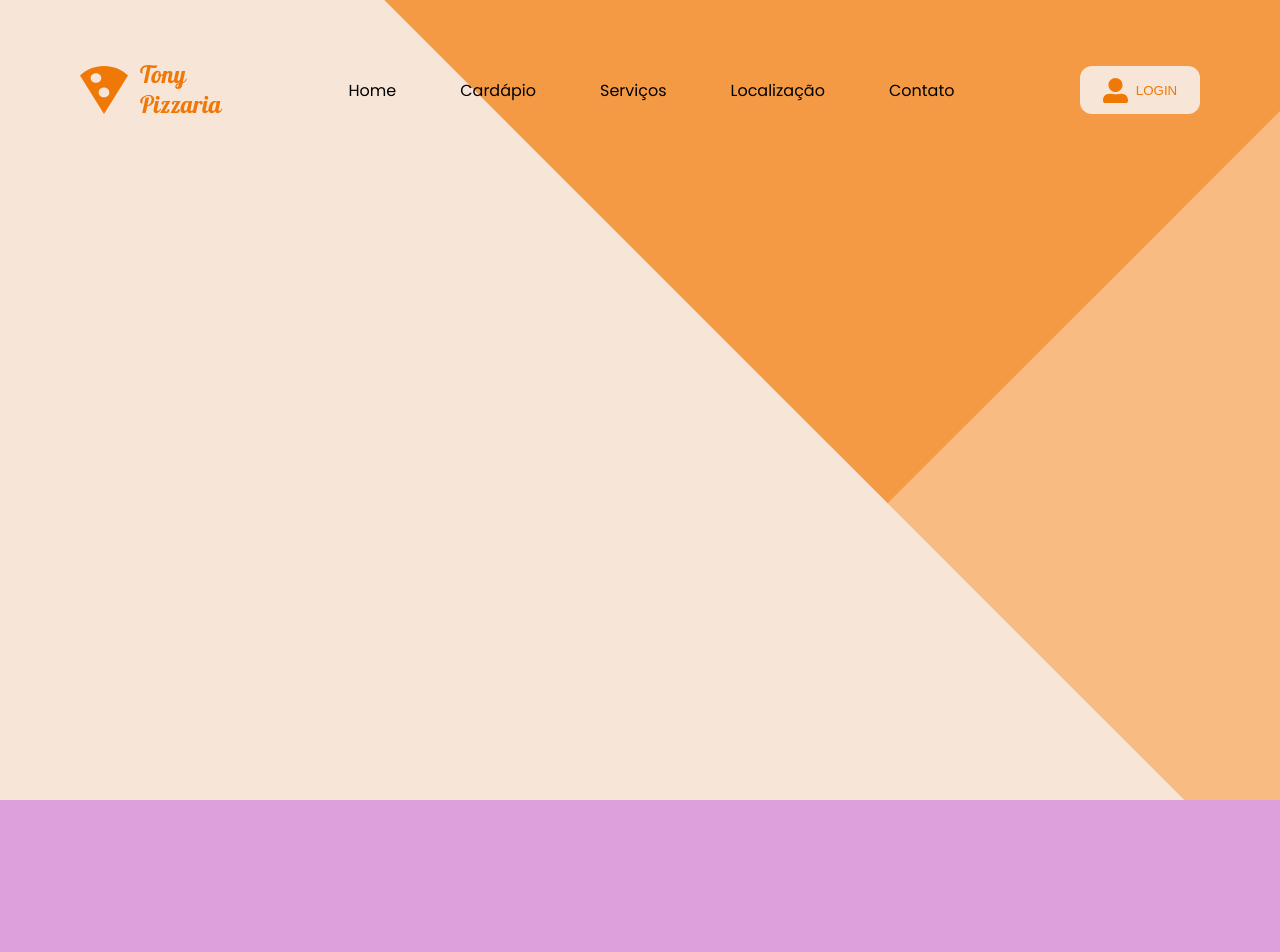
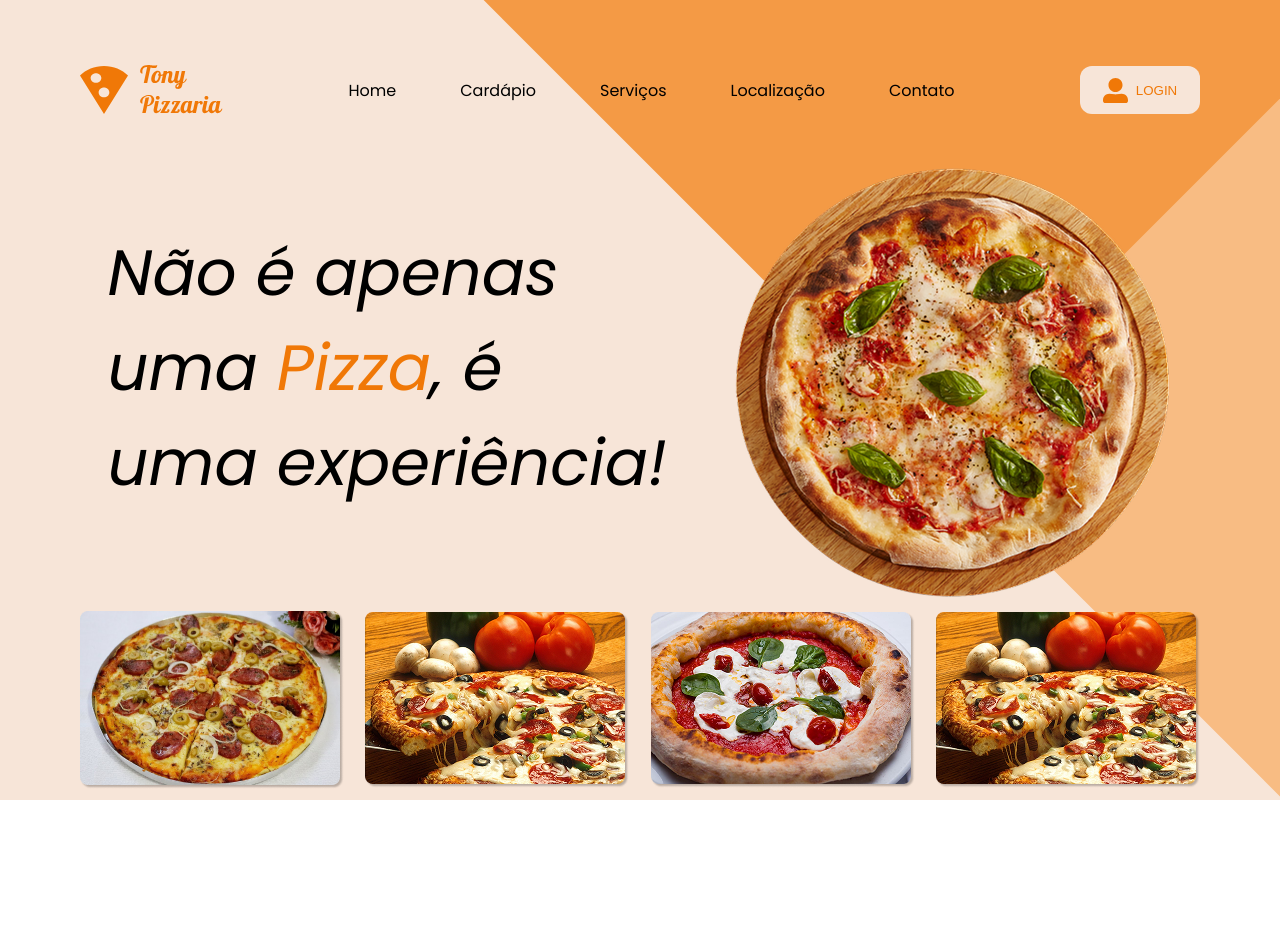
Before and after one commit to nikolasfernnds/tony-pizzaria, a plain HTML site: page index.html in a window 1280 px wide. Shown: the top 952 px of the page. Drawn offline with Linux system fonts and the light colour scheme.

Commit message:
container-pizzas anamendo

```diff
--- a/css/style.css
+++ b/css/style.css
@@ -86,7 +86,85 @@
    background-image: url(../img/background.svg);
    background-repeat: no-repeat;
    background-position: top right;
+   background-size: contain;
+   display: grid;
+   grid-template-rows: 3fr 1fr;
  }
+
+ .container-slogan{
+   display: flex;
+   justify-content: center;
+   align-items: end;
+   gap: 64px;
+ }
+
+ .slogan{
+   position: relative;
+   bottom: 90px;
+   width: 560px;
+   font-size: 4rem;
+   font-weight: 400;
+   font-style: italic;
+ }
+
+ .slogan span{
+   color: var(--primary-color);
+ }
+
+ .container-pizzas{
+   display: flex;
+   align-items: center;
+   justify-content: space-between;
+ }
+
+.pizza{
+   position: relative;
+   display: flex;
+   align-items: end;
+   overflow: hidden;
+
+}
+.pizza:hover .add-pizza{
+   display: grid;
+   opacity: 1;
+
+
+}
+.add-pizza{
+    width: 40px;
+    height: 40px;
+    background-color: var(--primary-color);
+    border-radius: 12px;
+    border: 3px solid white;
+    color: white;
+    font-size: 2rem;
+    display: grid;
+    place-content: center;
+    position: absolute;
+    top: -16px;
+    right: -16px;
+    transition: .5s;
+    opacity: 0;
+}
+
+.container-info{
+   height: 36px;
+   position: absolute;;
+   z-index: 9999;
+   width: 99%;
+   bottom: -36px;
+   border-radius: 0 0 12px 12px;
+   opacity: 60%;
+   background-color: black;
+   transition: .5s;
+}
+.pizza:hover container-info{
+   bottom: 0;
+
+}
+
+.container-info span:nth
+
  .cardapio{
    background-color: plum;
  }
--- a/index.html
+++ b/index.html
@@ -36,7 +36,31 @@
         </button>
     </header>
     <main>
-        <section class="home"></section>
+        <section class="home">
+            <div class="container-slogan">
+                <h2 class="slogan">
+                    Não é apenas uma <span>Pizza</span>, é uma experiência!
+                </h2>
+                <img src="./img/pizza-home.png" alt="">
+            </div>
+            <div class="container-pizzas">
+
+                <div class="pizza">
+                    <div class="add-pizza">+</div>
+                    <img src="./img/pizza1.png" alt="">
+                    <div class="container-info"></div>
+                </div>
+                <div class="pizza">
+                    <img src="./img/pizza2.png" alt="">
+                </div>
+                <div class="pizza">
+                    <img src="./img/pizza3.png" alt="">
+                </div>
+                <div class="pizza">
+                    <img src="./img/pizza4.png" alt="">
+                </div>
+            </div>
+        </section>
         <section class="cardapio"></section>
         <section class="servicos"></section>
     </main>
```
Also changed, not shown: img/pizza-home.png (added), img/pizza1.png (added), img/pizza2.png (added), img/pizza3.png (added), img/pizza4.png (added).
